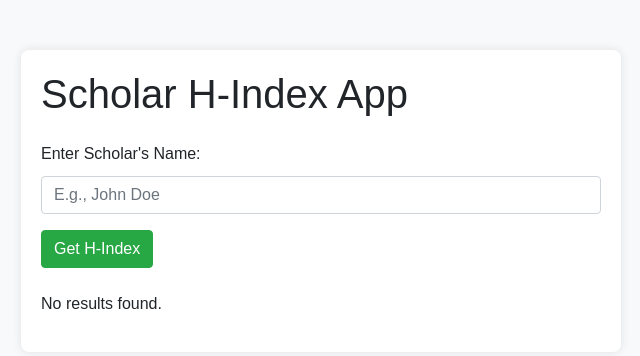
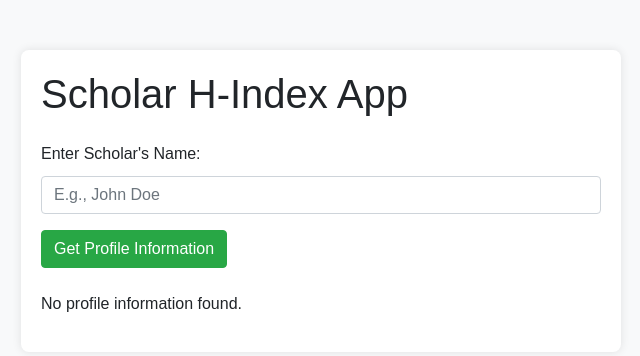
Before and after one commit to Vikranth3140/Scholar-Research-App, a Flask app: page / in a window 1280 px wide. Shown: the top 356 px of the page, without its empty margins (319-959 px from the left). Run offline with Flask 2, Linux system fonts and the light colour scheme; some libraries are stand-ins or nearby versions.

Commit message:
tried to add google profile

```diff
--- a/main.py
+++ b/main.py
@@ -1,40 +1,33 @@
 from flask import Flask, render_template, request
-import requests
-from config import SERPAPI_KEY
+from serpapi import GoogleSearch
 
 app = Flask(__name__)
 
-def fetch_serpapi_results(query, start=0):
-    api_key = SERPAPI_KEY
-    base_url = "https://serpapi.com/search.json"
+@app.route("/", methods=["GET", "POST"])
+def index():
+    if request.method == "POST":
+        scholar_name = request.form["scholar_name"]
+        profile_info = get_scholar_profile(scholar_name)
+        return render_template("index.html", profile_info=profile_info)
+
+    return render_template("index.html")
+
+def get_scholar_profile(scholar_name):
+    # Serpapi code to get scholar profile information
+    api_key = "YOUR_SERPAPI_API_KEY"
     params = {
-        "q": query,
-        "hl": "en",
-        "as_sdt": "0,38",
-        "engine": "google_scholar",
-        "start": start,
-        "api_key": api_key,
+        "engine": "google_scholar_profiles",
+        "mauthors": scholar_name,
+        "api_key": api_key
     }
 
-    response = requests.get(base_url, params=params)
-    return response.json()
+    search = GoogleSearch(params)
+    results = search.get_dict()
 
-@app.route('/', methods=['GET', 'POST'])
-def index():
-    paper_details = []
+    # Extract relevant information from the results
+    profile_info = results.get("profiles", [])
 
-    if request.method == 'POST':
-        query = request.form['scholarName']
-        total_chunks = 3
-        current_chunk = 1
-
-        while current_chunk <= total_chunks:
-            start_index = (current_chunk - 1) * 10
-            api_results = fetch_serpapi_results(query, start=start_index)
-            paper_details.extend(api_results["organic_results"])
-            current_chunk += 1
-
-    return render_template('index.html', paper_details=paper_details)
+    return profile_info
 
 if __name__ == "__main__":
     app.run(debug=True)
--- a/requirements.txt
+++ b/requirements.txt
@@ -1,2 +1,3 @@
 Flask==2.1.1
 requests==2.26.0
+google-search-results==1.6.0
--- a/templates/index.html
+++ b/templates/index.html
@@ -77,29 +77,25 @@
         <h1 class="mb-4">Scholar H-Index App</h1>
         <form action="/" method="post">
             <label for="scholarName">Enter Scholar's Name:</label>
-            <input type="text" id="scholarName" name="scholarName" placeholder="E.g., John Doe" class="form-control mb-3">
-            <button type="submit" class="btn btn-success">Get H-Index</button>
+            <input type="text" id="scholarName" name="scholar_name" placeholder="E.g., John Doe" class="form-control mb-3">
+            <button type="submit" class="btn btn-success">Get Profile Information</button>
         </form>
         <div id="result">
-            {% if paper_details %}
-                <h2 class="mt-4">Results:</h2>
+            {% if profile_info %}
+                <h2 class="mt-4">Profile Information:</h2>
                 <ul>
-                    {% for paper in paper_details %}
+                    {% for profile in profile_info %}
                         <li>
-                            <h4>{{ paper['title'] }}</h4>
-                            <p><strong>URL:</strong> <a href="{{ paper['link'] }}" target="_blank">{{ paper['link'] }}</a></p>
-                            <p>{{ paper['snippet'] }}</p>
-                            {% if 'cited_by' in paper['inline_links'] %}
-                                <p><strong>Cited by:</strong> {{ paper['inline_links']['cited_by']['total'] }} | <a href="{{ paper['inline_links']['cited_by']['link'] }}" target="_blank">Cited by link</a></p>
-                            {% endif %}
-                            {% if 'related_pages_link' in paper %}
-                                <p><strong>Related Pages:</strong> <a href="{{ paper['related_pages_link'] }}" target="_blank">{{ paper['related_pages_link'] }}</a></p>
-                            {% endif %}
+                            <h4>{{ profile.get('name', '') }}</h4>
+                            <p><strong>URL:</strong> <a href="{{ profile.get('link', '') }}" target="_blank">{{ profile.get('link', '') }}</a></p>
+                            <p>{{ profile.get('affiliations', '') }}</p>
+                            <p>Cited by: {{ profile.get('cited_by', 0) }}</p>
+                            <!-- Add other profile information as needed -->
                         </li>
                     {% endfor %}
                 </ul>
             {% else %}
-                <p class="mt-4">No results found.</p>
+                <p class="mt-4">No profile information found.</p>
             {% endif %}
         </div>
     </div>
```
